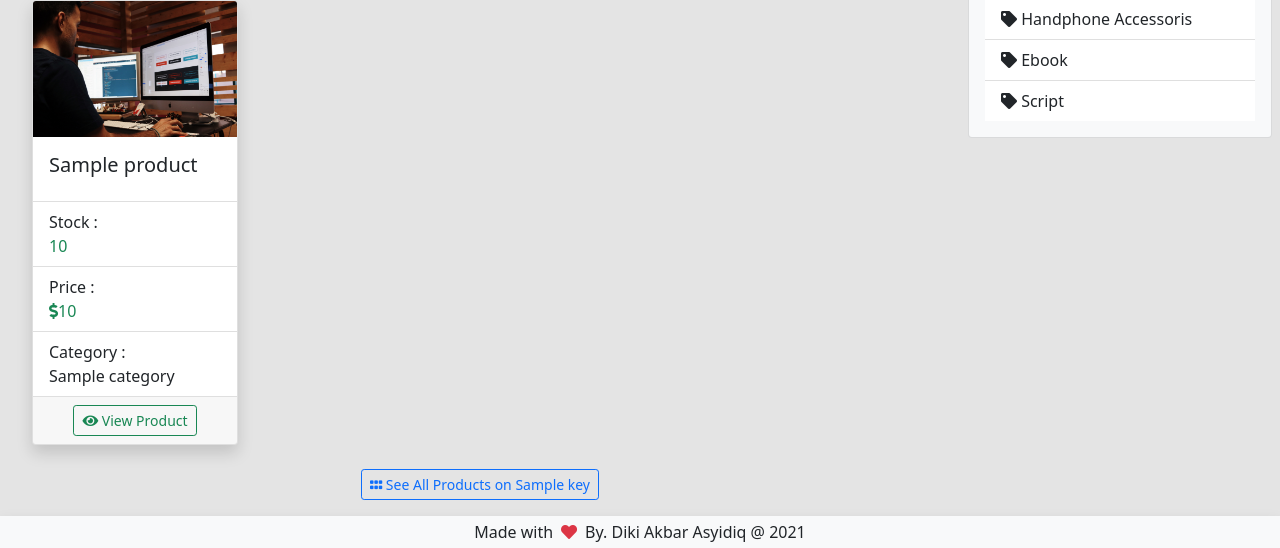
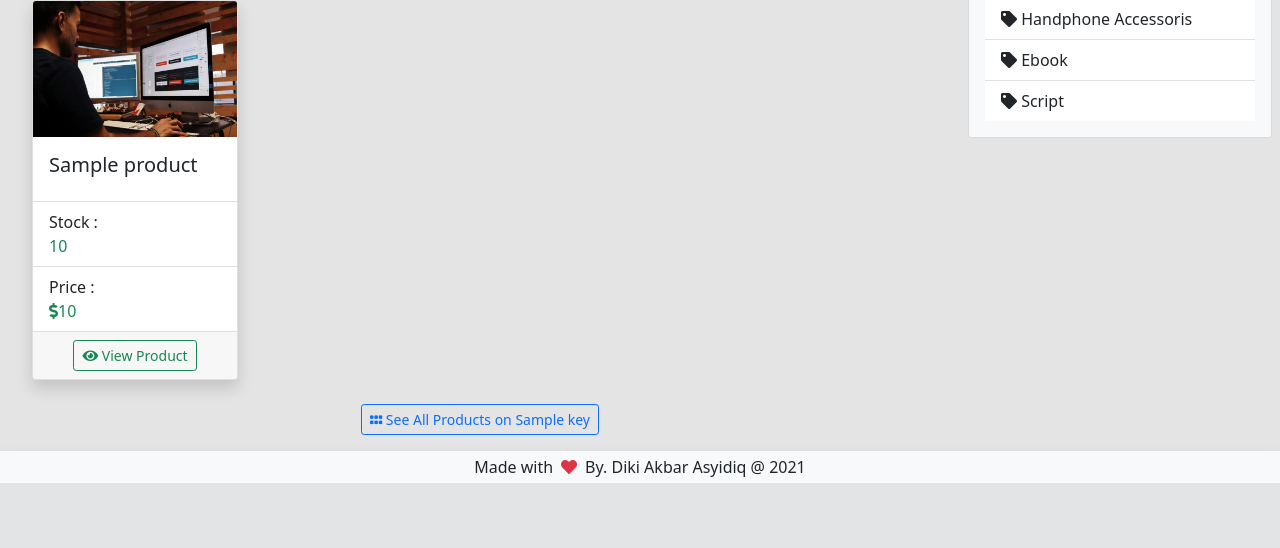
Before and after one commit to codeWithDiki/marketplace, a Django app: template templates/index.html in a window 1280 px wide. Shown: the part 731-1279 px from the top of the page. After the commit the page ends 1214 px from the top, so only its background shows below. Run offline with Django 3.2, Linux system fonts and the light colour scheme; data comes from the database, SQL or seed files in the repository; both versions use the stored data as it was after the commit; tables that the repository leaves empty hold one stand-in row (values such as "Sample post"); the template is opened without the code that fills it: values that come from a table or form of the project are taken from there, most other values are stand-ins (such as "Sample title", 1, 10 or a date in 2020); some libraries are stand-ins or nearby versions.

Commit message:
update link category

```diff
--- a/marketplace/views.py
+++ b/marketplace/views.py
@@ -18,8 +18,9 @@ class LandingPage(TemplateView):
 
     def get_context_data(self, **kwargs):
         product_in_category = {}
-
+        main_category = []
         for category in Category.objects.all():
+            main_category.append({"name" : category.name, "pk" : category.id, "slug" : category.slug})
             if settings.DATABASES['default']['ENGINE'] not in ['django.db.backends.sqlite3', 'django.db.backends.oracle']:
                 products = Products.objects.filter(product_category__contains=category.id)[:8]
                 for product in products:
@@ -68,6 +69,7 @@ class LandingPage(TemplateView):
         self.extra_context = {
             "webName" : "Marketplace",
             "category" : Category.objects.all(),
-            "product_in_category" : product_in_category.items()
+            "product_in_category" : product_in_category.items(),
+            "main_category" : main_category
         }
         return super().get_context_data(**kwargs)
--- a/templates/index.html
+++ b/templates/index.html
@@ -74,10 +74,6 @@
                             <div>Price : </div>
                             <span class="text-success"> <span class="fas fa-dollar-sign"></span>{{product.price}}</span>
                         </li>
-                        <li class="list-group-item">
-                            <div>Category : </div>
-                            {% for category in product.category %} {{category}} {% endfor %}
-                        </li>
                     </ul>
                     <div class="card-footer d-flex justify-content-center align-items-center">
                         <div>
@@ -92,7 +88,7 @@
         <br>
         <div class="d-flex justify-content-center align-items-center">
             <div>
-                <h6><a href="#" class="btn btn-sm btn-outline-primary"><span class="fas fa-grip-horizontal"></span> See All Products on {{key}}</a></h6>
+                <h6><a href="{% for cat in main_category %}{% if cat.name == key %}{% url 'products:category_detail_with_products' pk=cat.pk slug=cat.slug %}{% endif %}{% endfor %}" class="btn btn-sm btn-outline-primary"><span class="fas fa-grip-horizontal"></span> See All Products on {{key}}</a></h6>
             </div>
         </div>
         {% endfor %}
@@ -111,7 +107,7 @@
                 <hr>
                 <div class="list-group list-group-flush bg-light">
                     {% for cat in category %}
-                    <a class="list-group-item"><span class="fas fa-tag"></span> {{cat.name}}</a>
+                    <a class="list-group-item" href="{% url 'products:category_detail_with_products' pk=cat.pk slug=cat.slug %}" %}"><span class="fas fa-tag"></span> {{cat.name}}</a>
                     {% endfor %}
                 </div>
             </div>
```
Also changed, not shown: db.sqlite3.
